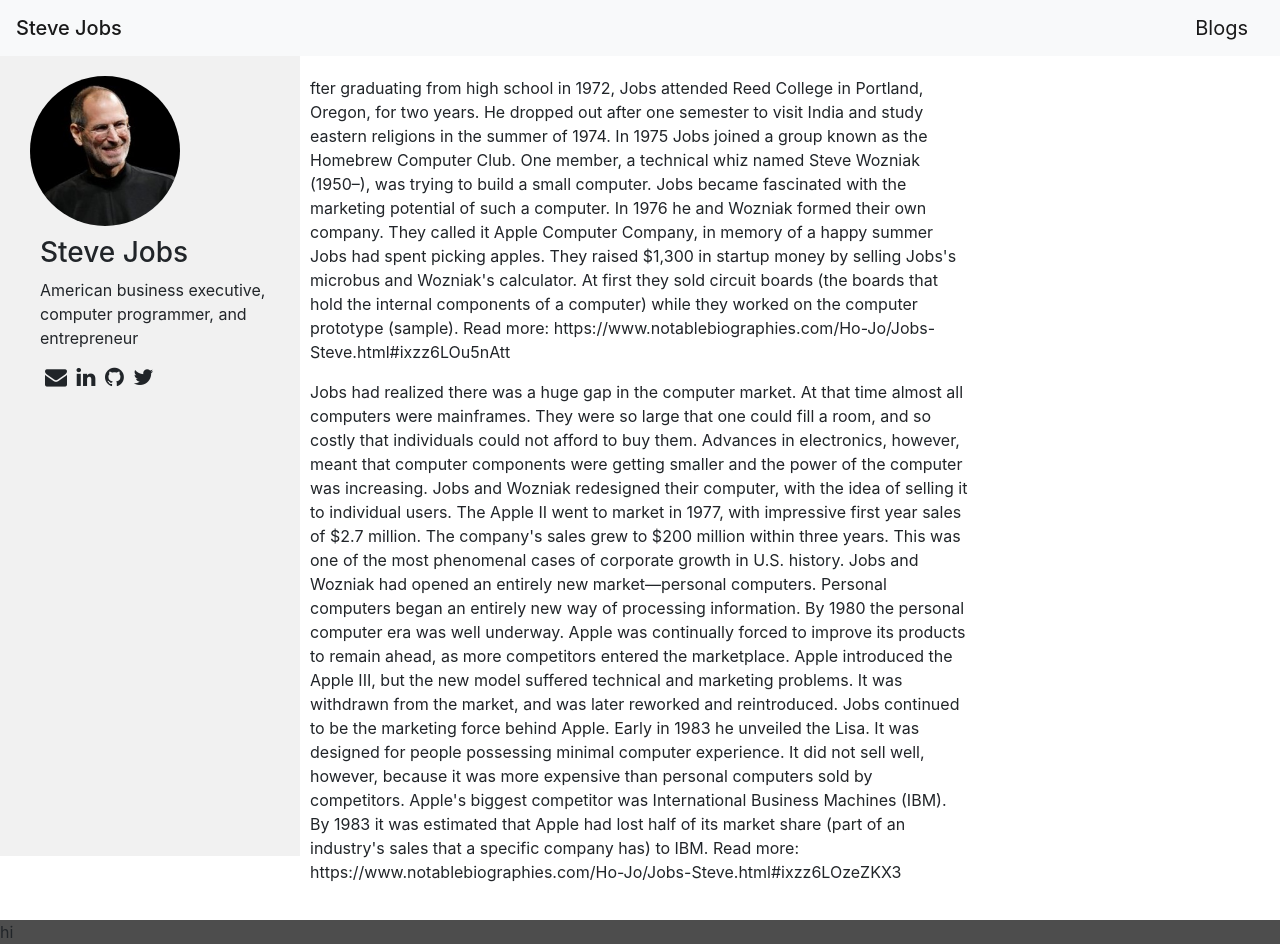
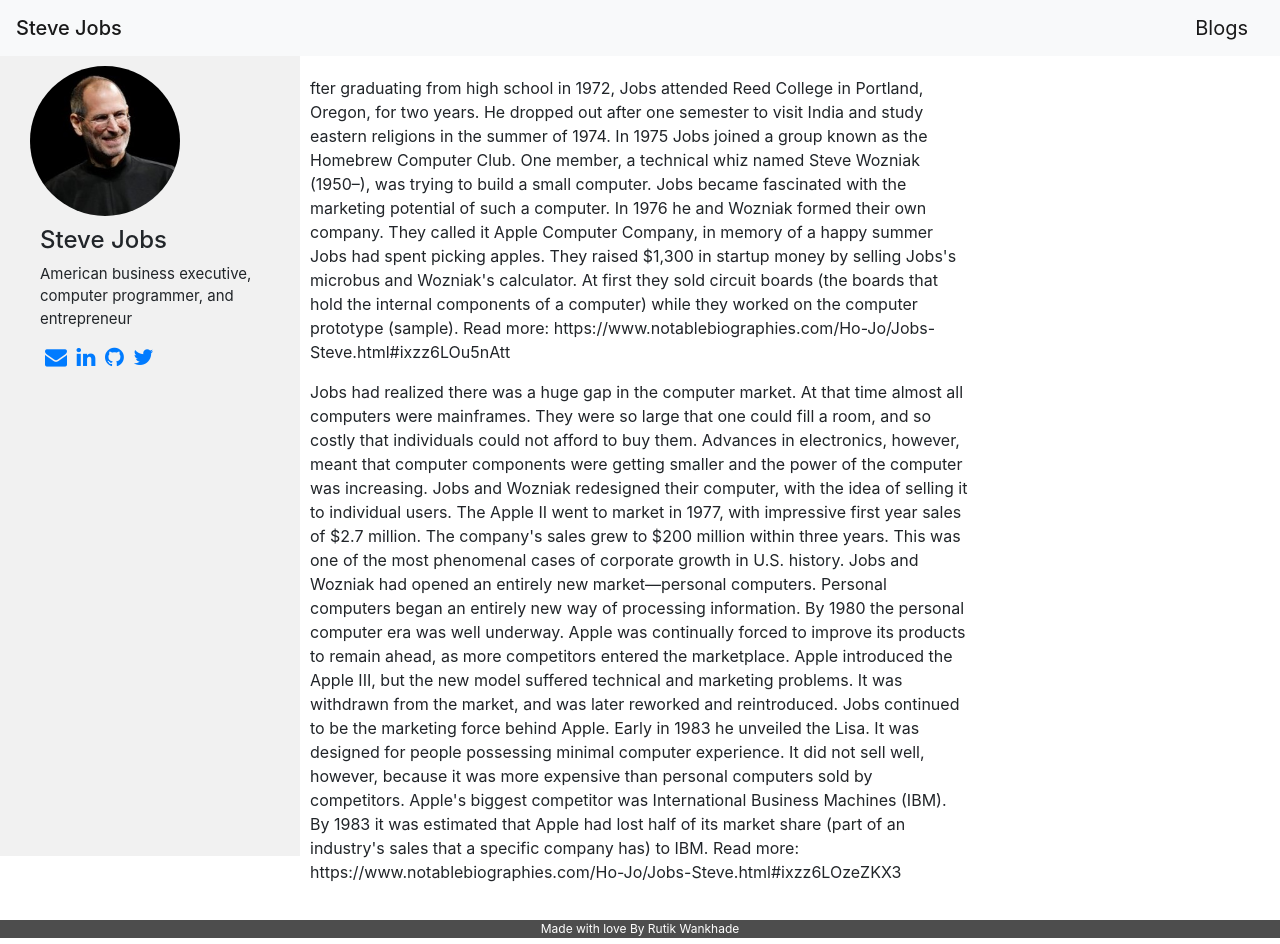
Before and after one commit to rutikwankhade/minimal-portfolio, a plain HTML site: page index.html in a window 1280 px wide. Drawn offline with nearby package versions, Linux system fonts and the light colour scheme.

Commit message:
added links

```diff
--- a/index.html
+++ b/index.html
@@ -11,7 +11,7 @@
 </head>
 <body>
     <nav class="navbar navbar-light bg-light sticky-top">
-        <a class="navbar-brand mb-0 h1" href="#">Steve Jobs</a>
+        <a class="navbar-brand mb-0 h1" href="index.html">Steve Jobs</a>
         <a class="navbar-brand" href="#">Blogs</a>
 
       </nav>
@@ -22,13 +22,13 @@
 
     <img src="profile.jpg" class="profile">
      <div class="about">
-    <h3>Steve Jobs</h3>
+    <h4>Steve Jobs</h4>
 
-    <p>American business executive, computer programmer, and entrepreneur</p>
-    <i class="fa fa-envelope" aria-hidden="true"></i>
-    <i class="fa fa-linkedin" aria-hidden="true"></i>
-    <i class="fa fa-github" aria-hidden="true"></i>
-    <i class="fa fa-twitter" aria-hidden="true"></i>
+    <p class="tagline">American business executive, computer programmer, and entrepreneur</p>
+    <a href="https://gmail.com"><i class="fa fa-envelope" aria-hidden="true"></i></a>
+    <a href="https://linkedin.com"><i class="fa fa-linkedin" aria-hidden="true"></i></a>
+    <a href="https://github.com"><i class="fa fa-github" aria-hidden="true"></i></a>
+    <a href="https://twitter.com"><i class="fa fa-twitter" aria-hidden="true"></i></a>
 
 
 </div>
@@ -55,7 +55,7 @@
 </div>
 
 <div class="page-footer">
-    hi
+Made with love By Rutik Wankhade
 </div>
     </body>
 </html>
--- a/style.css
+++ b/style.css
@@ -12,22 +12,26 @@ border-radius:75px;
     position: fixed;
     height: 100%;
     overflow: auto;
-    padding:20px;
+    padding:10px;
   padding-left:30px;
   }
 .intro{display:flex;
 flex-direction: column;}
-
+.tagline{font-size: 15px;}
 .about{margin:10px;
 }
 .content{max-width:700px;
 padding:20px;
 
 margin:auto;}
+
 .fa{font-size: 22px;
 margin-left:5px;}
 
-.page-footer{background-color: #4d4d4d;}
+.page-footer{background-color: #4d4d4d;
+color:#ffffff;
+text-align: center;
+font-size: 12px;}
   @media screen and (max-width: 700px) {
     .sidebar {
       width: 100%;
```
